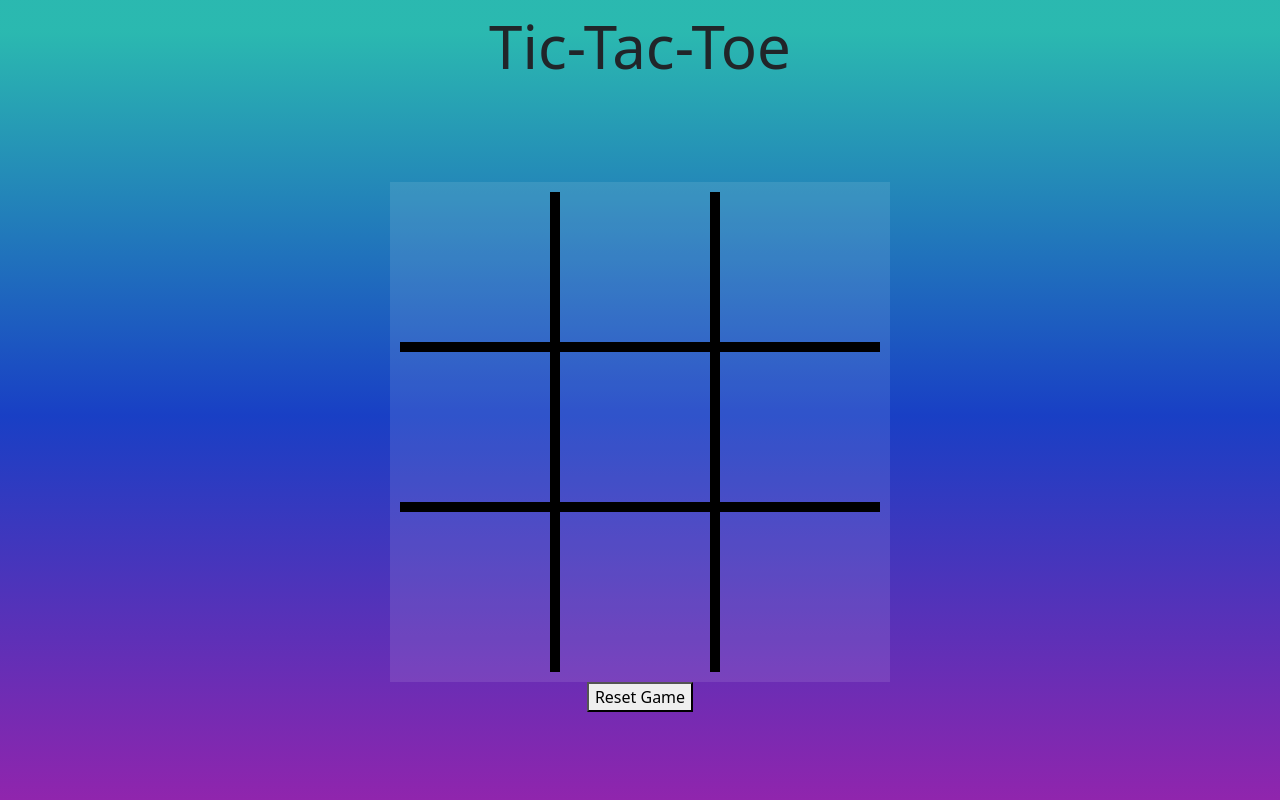
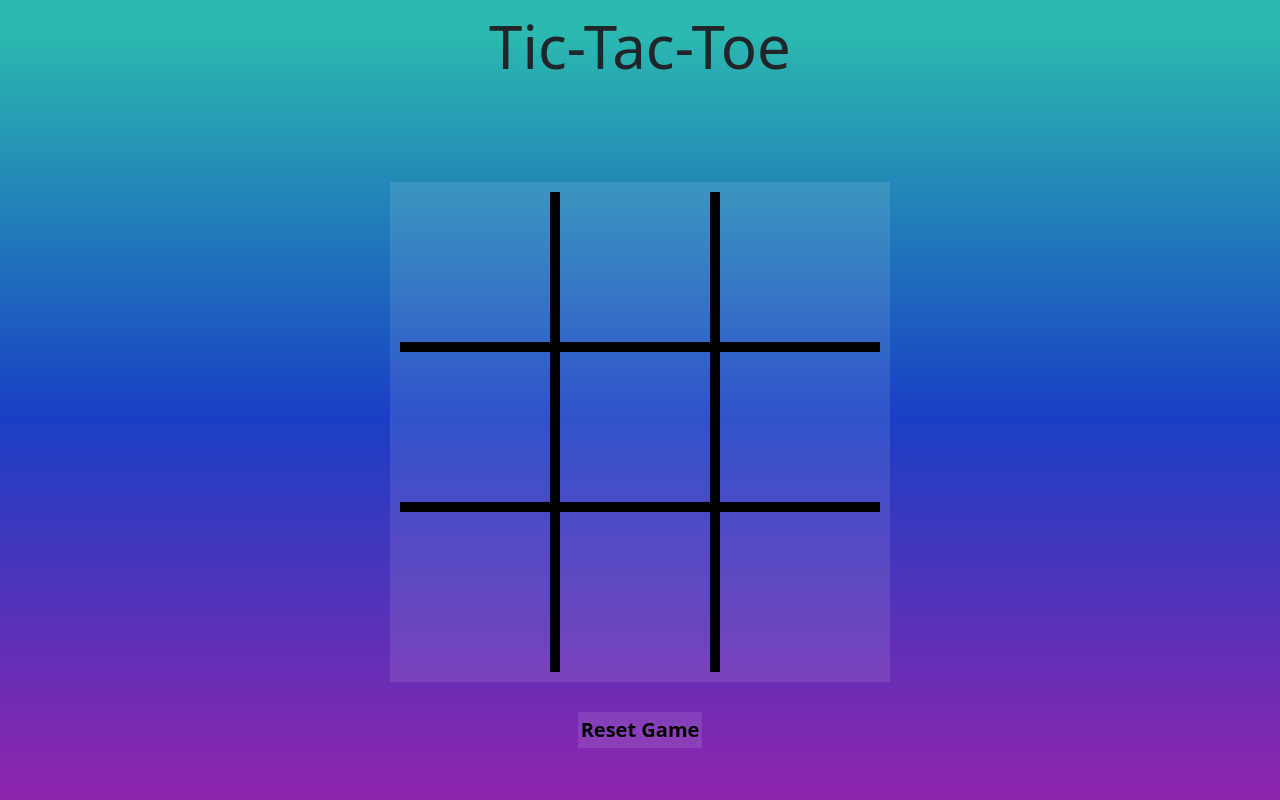
Before and after one commit to missile720/tic-tac-toe, a PHP site: page / in a window 1280 px wide. Run offline with PHP 8.4, Linux system fonts and the light colour scheme.

Commit message:
feat(reset button): Added a reset button for user to use in case of tie or whenever the user wants to reset game

```diff
--- a/css/styles.css
+++ b/css/styles.css
@@ -44,3 +44,17 @@
 #box1, #box2, #box3, #box4, #box5, #box6{
     border-bottom: solid 10px black;
 }
+
+#reset{
+    margin-top: 30px;
+    background-color:rgba(255, 255, 255, 0.1);
+    padding: 3px;
+    border: none;
+    font-weight: bold;
+    font-size: 20px;
+}
+
+#reset:hover{
+    background-color:rgba(40,184,175,0.9864320728291317);
+    mix-blend-mode: lighten;
+}
--- a/js/script.js
+++ b/js/script.js
@@ -36,10 +36,7 @@
     board[number-1] = 1;
 
     //check win condition
-    winCondition();
-
-    //function runs for computer
-    computerClick(width);
+    winCondition(width);
 }
 
 function computerClick(width){
@@ -92,7 +89,7 @@
 }
 
 //function runs to see if user wins
-function winCondition(){
+function winCondition(width){
     //init all wins conditions
     let row0 = 0;
     let row1 = 0;
@@ -159,6 +156,10 @@
     if(row0 === 3 || row1 === 3 || row2 === 3 || col0 === 3 || col1 === 3 || col2 === 3 || cross0 === 3 || cross1 === 3){
         myModal.toggle();
         document.getElementById("winner").innerHTML = "You win!!!! :D";
+    }
+    else{
+        //function runs for computer
+        computerClick(width);
     }
 }
 
```
